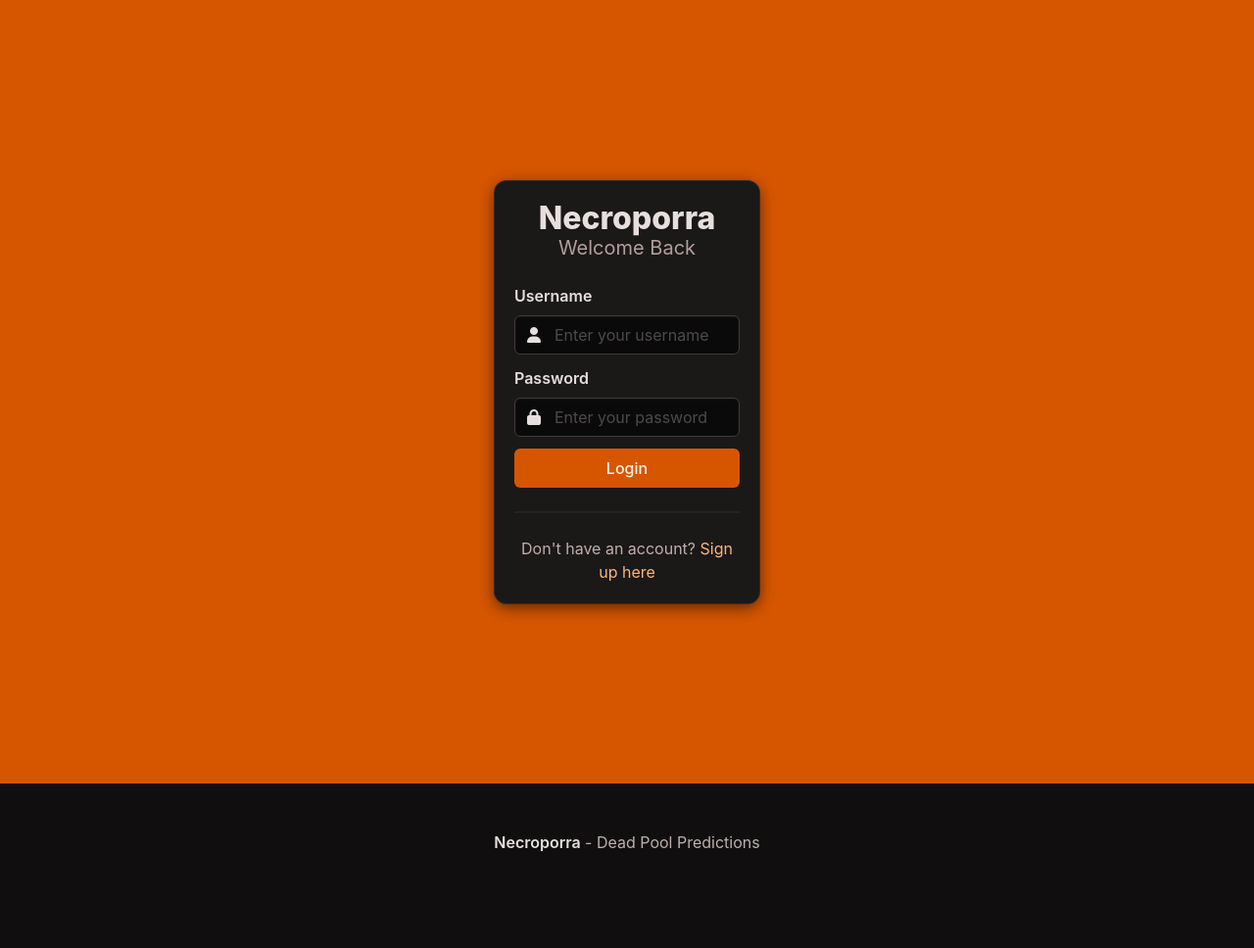
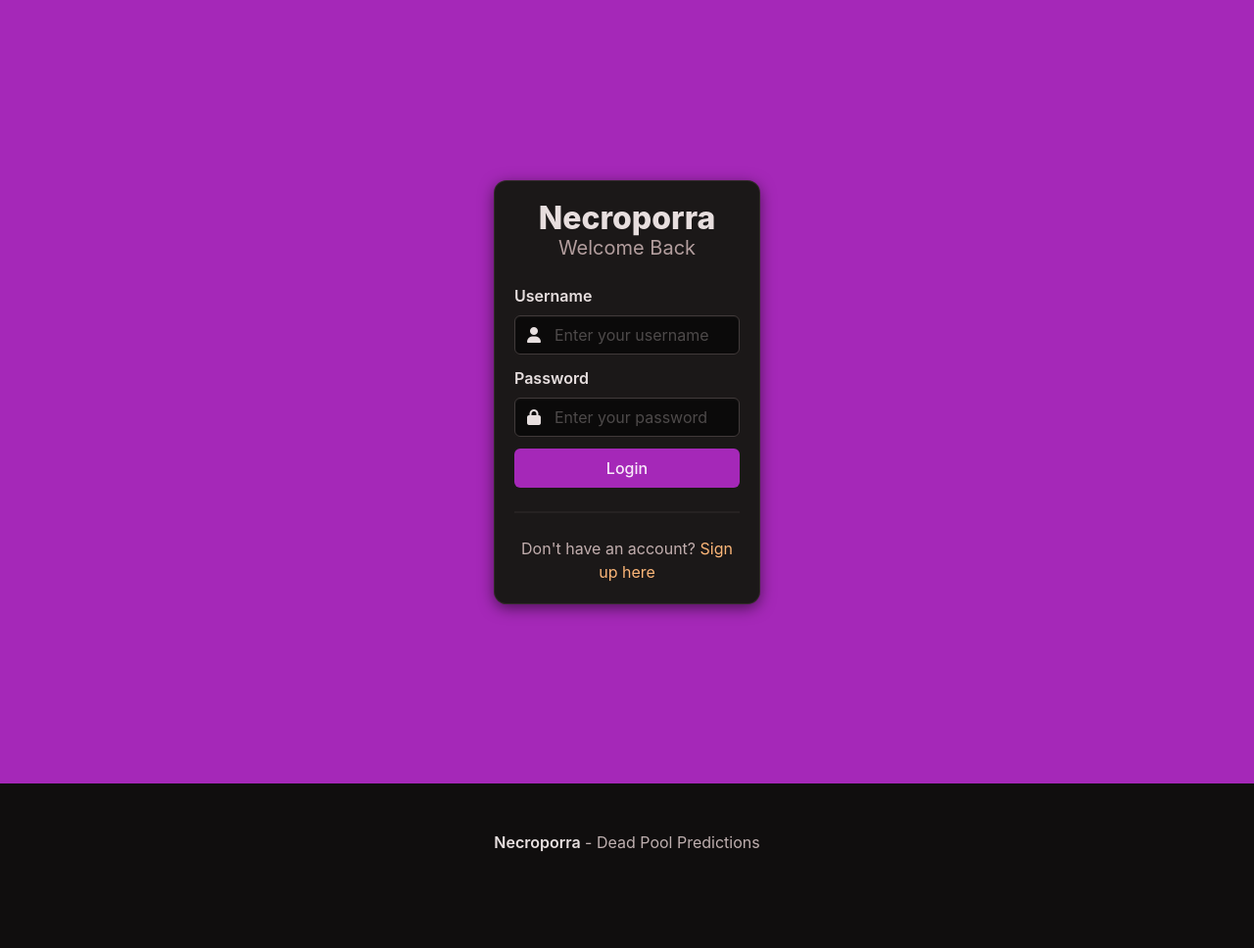
Before and after one commit to Victlebum/necroporra, a Django app: page /login/?next=/dashboard/ in a window 1280 px wide. Shown: the whole page at 98% size. Run offline with Django 5.2, Linux system fonts and the light colour scheme.

Commit message:
Adjust primary Bulma colour

```diff
--- a/django/static/necroporra/scss/custom.scss
+++ b/django/static/necroporra/scss/custom.scss
@@ -6,7 +6,7 @@
 // Palette:
 //   Midnight Soot hsl(0, 6%, 4%)    #0B0A0A  — page background
 //   Crypt Stone   hsl(0, 6%, 7%)    #131111  — card surfaces
-//   Pumpkin Ember hsl(24, 100%, 42%)#D65A00  — primary / CTAs
+//   Eldritch Plum hsl(292, 64%, 44%) #A428B8  — primary / CTAs
 //   Harvest Flame hsl(28, 96%, 55%) #FB8520  — links
 //   Blood Red     hsl(356, 85%, 46%)#D91323  — danger
 //   Grave Moss    hsl(95, 42%, 40%) #5E913B  — success
@@ -37,15 +37,15 @@
   --bulma-body-color:            hsl(0, 10%, 72%);
   --bulma-body-size:             1rem;
 
-  // ── Primary — Pumpkin Ember ─────────────────────────────
-  --bulma-primary-h: 24;
-  --bulma-primary-s: 100%;
-  --bulma-primary-l: 42%;            // #D65A00
+  // ── Primary — Eldritch Plum ─────────────────────────────
+  --bulma-primary-h: 292;
+  --bulma-primary-s: 64%;
+  --bulma-primary-l: 44%;            // #A428B8
   --bulma-primary-invert-l: 95%;     // near-white text on buttons
   --bulma-primary-light-l: 13%;
   --bulma-primary-dark-l: 28%;
   --bulma-primary-soft-l: 18%;
-  --bulma-primary-bold-l: 52%;
+  --bulma-primary-bold-l: 54%;
 
   // ── Link — Harvest Flame ────────────────────────────────
   --bulma-link-h: 28;
@@ -116,7 +116,7 @@
   // ── Navbar ───────────────────────────────────────────────
   --bulma-navbar-background-color: hsl(0, 6%, 8%);
   --bulma-navbar-item-color:        hsl(0, 10%, 72%);
-  --bulma-navbar-item-hover-background-color: hsl(24, 100%, 18%); // ember hover
+  --bulma-navbar-item-hover-background-color: hsl(var(--bulma-primary-h), var(--bulma-primary-s), 18%);
   --bulma-navbar-item-hover-color:  hsl(0, 10%, 92%);
 
   // ── Footer ───────────────────────────────────────────────
@@ -130,13 +130,13 @@
 
   // ── Input / Control ──────────────────────────────────────
   --bulma-input-background-color:   hsl(0, 10%, 6%);
-  --bulma-input-border-color:       hsl(24, 38%, 24%);
+  --bulma-input-border-color:       hsl(var(--bulma-primary-h), 36%, 24%);
   --bulma-input-color:              hsl(0, 14%, 82%);
   --bulma-input-placeholder-color:  hsl(0, 12%, 44%);
-  --bulma-input-hover-border-color: hsl(24, 96%, 42%);
-  --bulma-input-focus-border-color: hsl(24, 100%, 48%);
+  --bulma-input-hover-border-color: hsl(var(--bulma-primary-h), var(--bulma-primary-s), 42%);
+  --bulma-input-focus-border-color: hsl(var(--bulma-primary-h), var(--bulma-primary-s), 48%);
   --bulma-input-focus-shadow-size:  0 0 0 0.125em;
-  --bulma-input-focus-shadow-color: hsla(24, 100%, 46%, 0.35);
+  --bulma-input-focus-shadow-color: hsla(var(--bulma-primary-h), var(--bulma-primary-s), 46%, 0.35);
 }
 
 // Title & subtitle — pale parchment so headings pop
```
Also changed, not shown: django/static/necroporra/css/styles.css.
